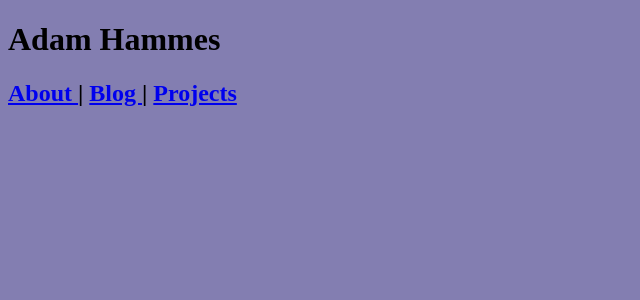
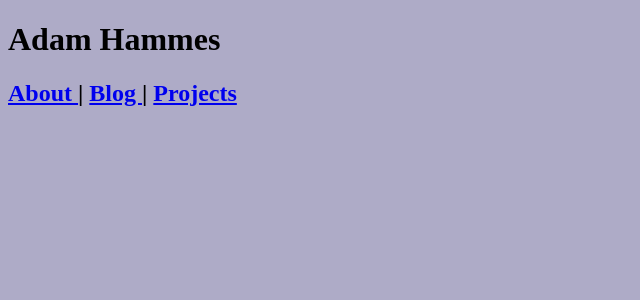
Before and after one commit to adamhammes/old-site, a Jekyll site: the page built from index.html, in a window 1280 px wide. Shown: the top 300 px of the page, without its empty margins (0-640 px from the left). Built offline with Jekyll 4.4.1, drawn with Linux system fonts in a browser that asks for light colours.

Commit message:
Lighter blue for background

```diff
--- a/assets/css/main.css
+++ b/assets/css/main.css
@@ -1,6 +1,6 @@
 body {
     font-family: Merriweather;
-    background-color: #837EB1;
+    background-color: #aeabc7;
 }
 
 .archive {
```
